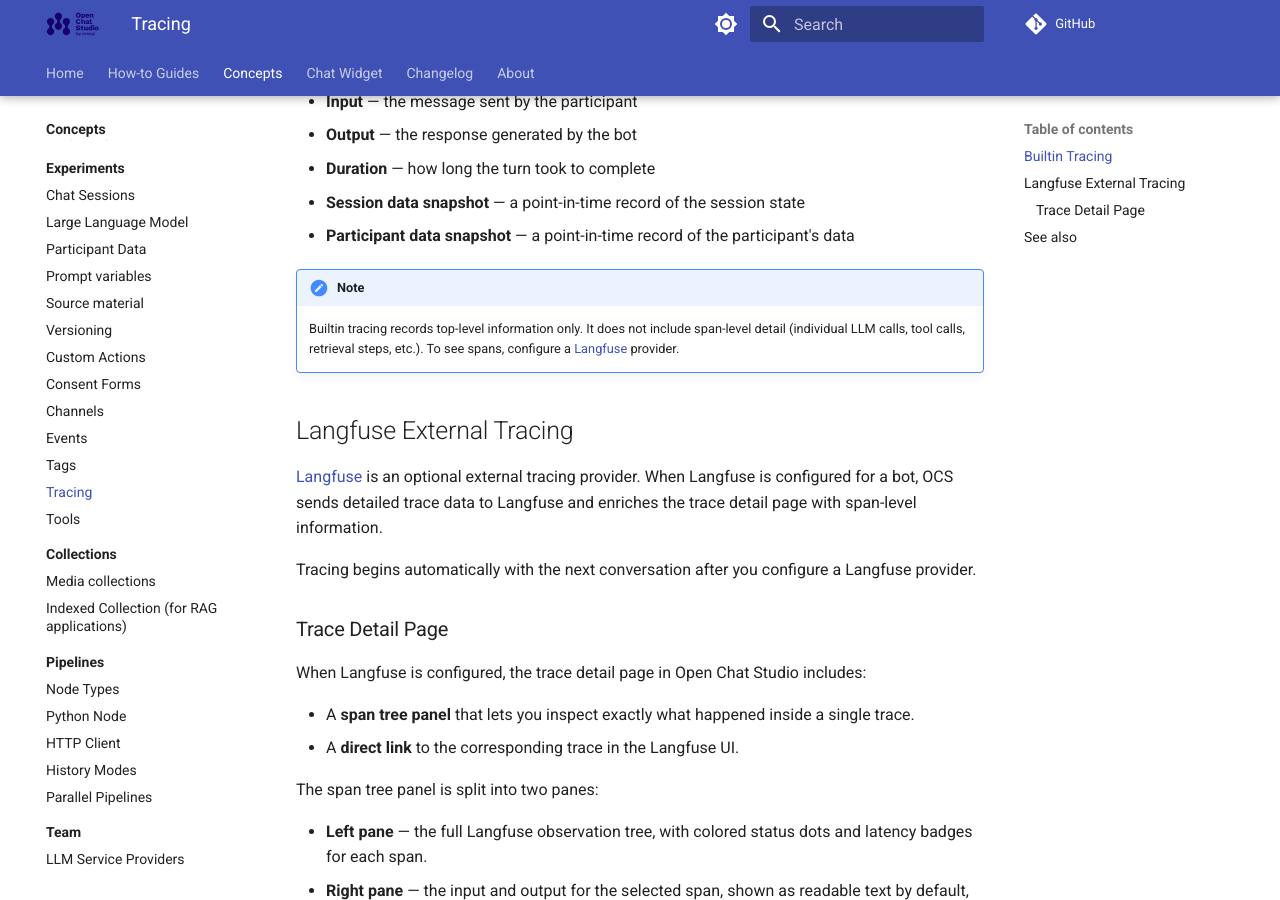
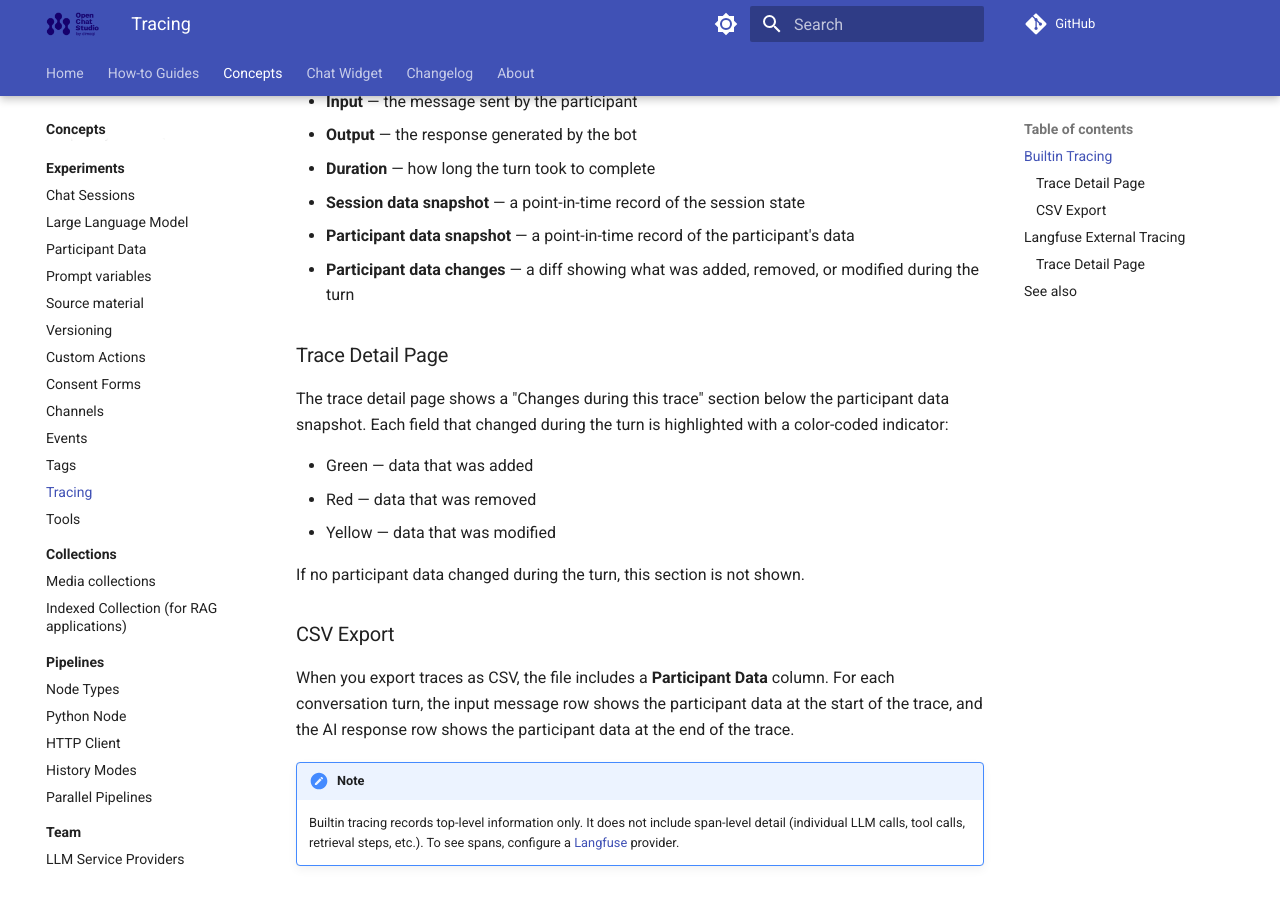
Before and after one commit to dimagi/open-chat-studio-docs, an MkDocs documentation site: the page built from docs/concepts/tracing.md, in a window 1280 px wide and 900 px high, scrolled down 457 px. Built offline with MkDocs 1.6.1 and Material for MkDocs 9.7.7, drawn with Linux system fonts in a browser that asks for light colours; a script that is not in the unit is left out; comment, search, counter and statistics services are not loaded.

Commit message:
update changelog and docs from OCS PR #3004
Co-Authored-By: Claude Sonnet 4.6 <noreply@anthropic.com>

```diff
--- a/docs/concepts/tracing.md
+++ b/docs/concepts/tracing.md
@@ -15,6 +15,21 @@ Each builtin trace captures:
 - **Duration** — how long the turn took to complete
 - **Session data snapshot** — a point-in-time record of the session state
 - **Participant data snapshot** — a point-in-time record of the participant's data
+- **Participant data changes** — a diff showing what was added, removed, or modified during the turn
+
+### Trace Detail Page
+
+The trace detail page shows a "Changes during this trace" section below the participant data snapshot. Each field that changed during the turn is highlighted with a color-coded indicator:
+
+- Green — data that was added
+- Red — data that was removed
+- Yellow — data that was modified
+
+If no participant data changed during the turn, this section is not shown.
+
+### CSV Export
+
+When you export traces as CSV, the file includes a **Participant Data** column. For each conversation turn, the input message row shows the participant data at the start of the trace, and the AI response row shows the participant data at the end of the trace.
 
 !!! note
     Builtin tracing records top-level information only. It does not include span-level detail (individual LLM calls, tool calls, retrieval steps, etc.). To see spans, configure a [Langfuse](#langfuse-external-tracing) provider.
```
Also changed, not shown: docs/changelog.md (+1 -0 lines).
